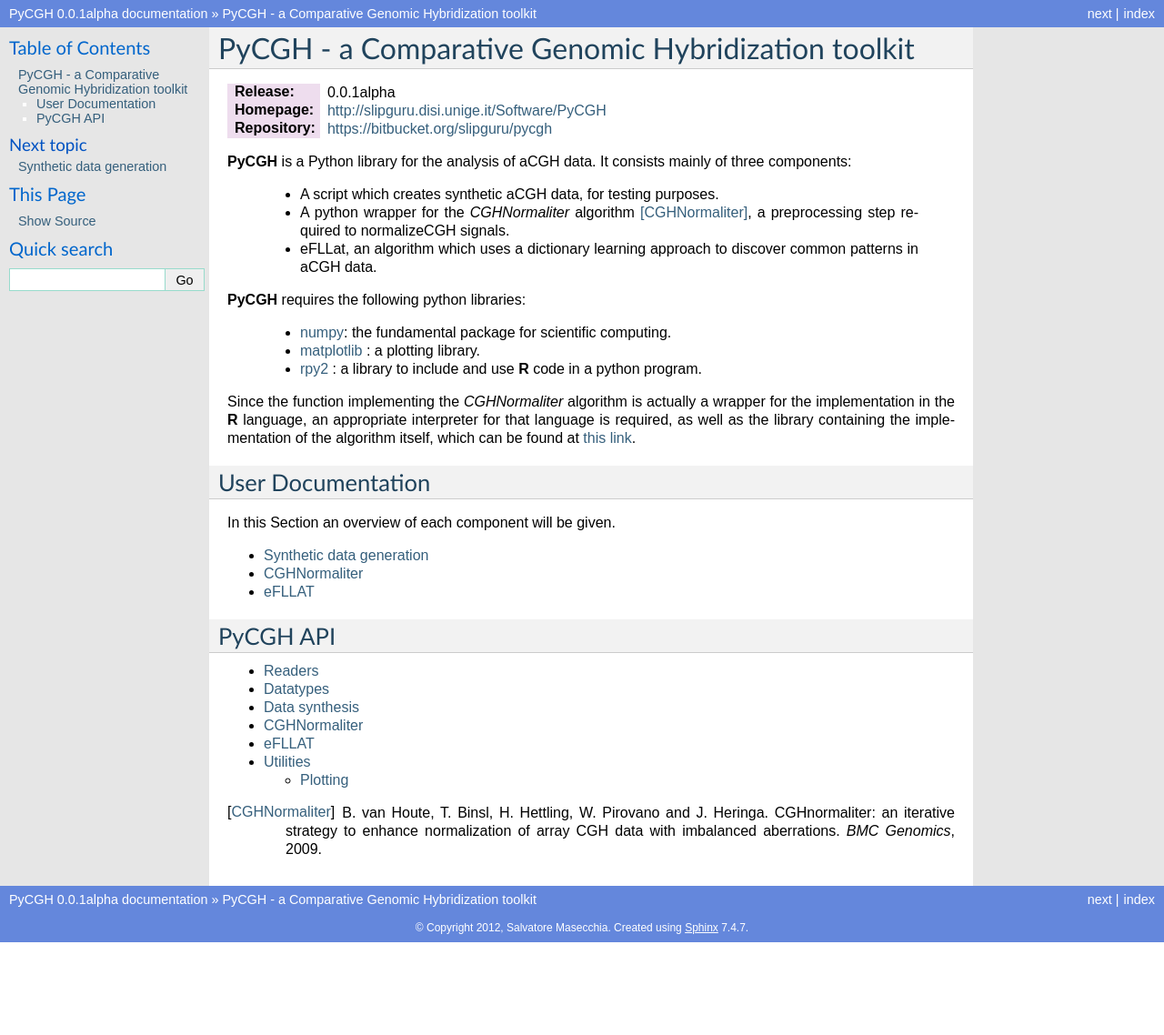
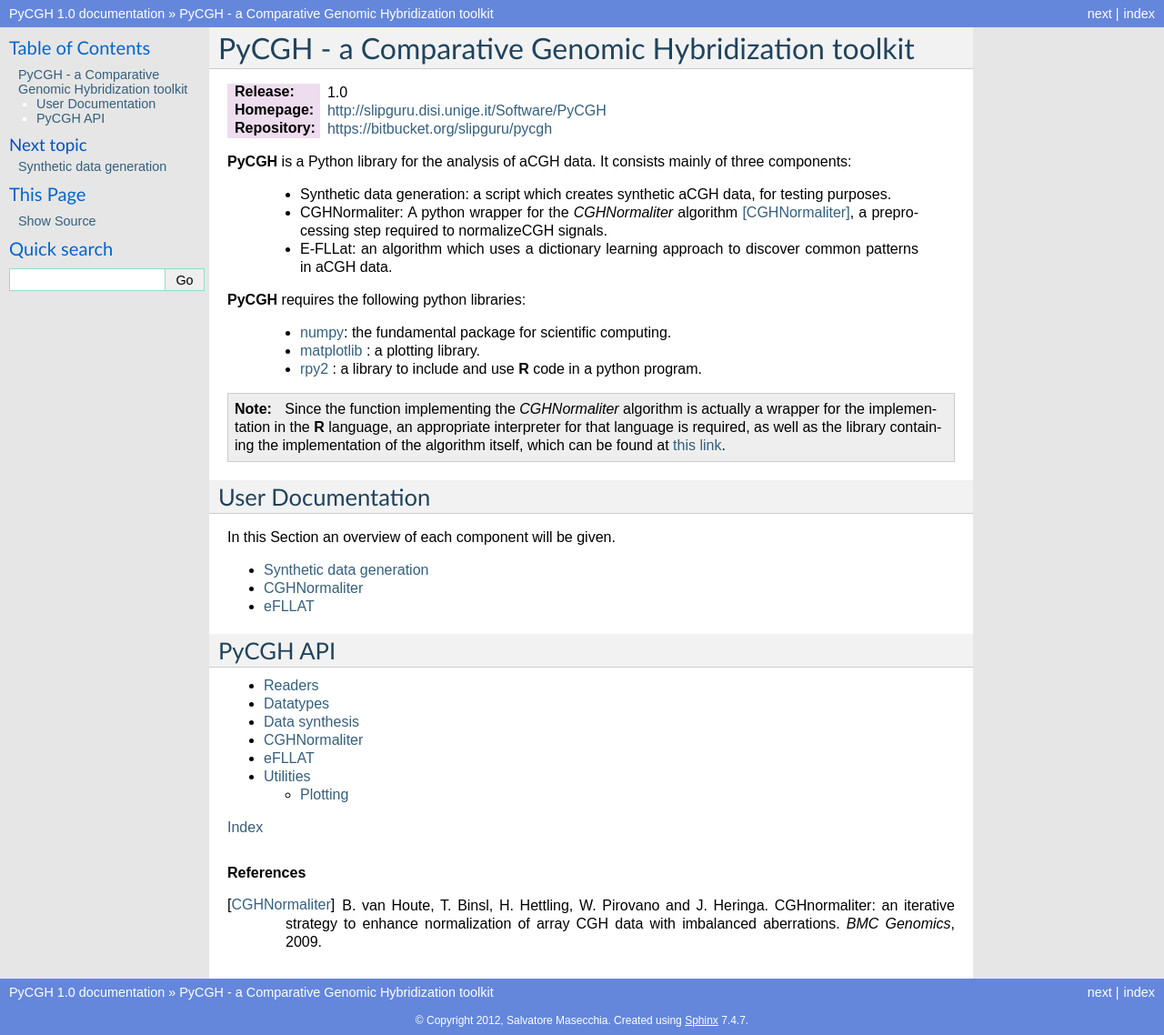
Before and after one commit to slipguru/PyCGH, a Sphinx documentation site: the page built from doc/index.rst, in a window 1280 px wide. Shown: the whole page at 91% size. Built offline with Sphinx 7.4.7, drawn with Linux system fonts in a browser that asks for light colours; formulas are drawn with MathJax 3; before the commit the page ends 1036 px from its top, so only the background shows below that.

```diff
--- a/doc/conf.py
+++ b/doc/conf.py
@@ -193,6 +193,8 @@
 # Output file base name for HTML help builder.
 htmlhelp_basename = 'PyCGHdoc'
 
+pngmath_dvipng_args = ['-gamma 1.5', '-D 110', '-bg', 'Transparent']
+pngmath_latex_preamble = r"\newcommand{\argmin}{\operatornamewithlimits{argmin}}"
 
 # -- Options for LaTeX output --------------------------------------------------
 
@@ -201,7 +203,10 @@
 \usepackage{amsfonts}
 \usepackage{bm}
 
-\DeclareMathOperator*{\argmin}{arg\,min}
+%\DeclareMathOperator*{\argmin}{arg\,min}
+
+\newcommand{\argmin}{\operatornamewithlimits{argmin}}
+
 """
 
 latex_elements = {
--- a/doc/efllat.rst
+++ b/doc/efllat.rst
@@ -27,7 +27,7 @@
 
 Once the configuration file has been created, it is sufficient to launch a script which takes care of running the optimization algorithm and creating plots for each possible choice of parameters: an example of such a script is file ``pycgh/analysis/eFLLAT/main_eFLLAT.py``. This script takes two arguments as input: the first one must be a file containing all aCGH samples arranged in a matrix (a ``numpy`` array), the second one a string identifying the chosen algorithm (besides **eFLLAT**, this package contains the implementation of other algorithms for the segmentation of aCGH data):
 
-.. code-block:: shell
+.. code-block:: bash
 
     $ python main_eFLLAT.py dataset.npz efllat
 
@@ -53,7 +53,7 @@
 
     The original aCGH signals (above) and the reconstruction (below): the 5 groups of samples are each represented by one of the atoms. The denoising is a side-effect of the dictionary learning approach.
 
-
+.. rubric:: References
 
 .. [masecchia13] S\. Masecchia, S. Salzo, A. Barla and A. Verri. A dictionary learning based method for aCGH segmentation. *Proceedings of the European Symposium on Artificial Neural Networks, Computational Intelligence and Machine Learning*, 2013.
 
--- a/doc/index.rst
+++ b/doc/index.rst
@@ -11,9 +11,9 @@
 |project_name| is a Python library for the analysis of aCGH data.
 It consists mainly of three components:
 
- * A script which creates synthetic aCGH data, for testing purposes.
- * A python wrapper for the *CGHNormaliter* algorithm [CGHNormaliter]_, a preprocessing step required to normalizeCGH signals.
- * eFLLat, an algorithm which uses a dictionary learning approach to discover common patterns in aCGH data.
+ * Synthetic data generation: a script which creates synthetic aCGH data, for testing purposes.
+ * CGHNormaliter: A python wrapper for the *CGHNormaliter* algorithm [CGHNormaliter]_, a preprocessing step required to normalizeCGH signals.
+ * E-FLLat: an algorithm which uses a dictionary learning approach to discover common patterns in aCGH data.
 
 |project_name| requires the following python libraries:
 
@@ -21,7 +21,7 @@
   * `matplotlib <http://matplotlib.org/>`_ : a plotting library.
   * `rpy2 <http://rpy.sourceforge.net/>`_ : a library to include and use **R** code in a python program.
 
-Since the function implementing the *CGHNormaliter* algorithm is actually a wrapper for the implementation in the **R** language, an appropriate interpreter for that language is required, as well as the library containing the implementation of the algorithm itself, which can be found at `this link <http://www.bioconductor.org/packages/release/bioc/html/CGHnormaliter.html>`_.
+.. note:: Since the function implementing the *CGHNormaliter* algorithm is actually a wrapper for the implementation in the **R** language, an appropriate interpreter for that language is required, as well as the library containing the implementation of the algorithm itself, which can be found at `this link <http://www.bioconductor.org/packages/release/bioc/html/CGHnormaliter.html>`_.
 
 User Documentation
 ==================
@@ -44,11 +44,13 @@
 
    api.rst
 
+:ref:`genindex`
 
 .. Quick Reference
 .. ---------------
 .. currentmodule:: pycgh
 
 
+.. rubric:: References
 
 .. [CGHNormaliter] B\. van Houte, T. Binsl, H. Hettling, W. Pirovano and J. Heringa. CGHnormaliter: an iterative strategy to enhance normalization of array CGH data with imbalanced aberrations. *BMC Genomics*, 2009.
--- a/pycgh/__init__.py
+++ b/pycgh/__init__.py
@@ -4,7 +4,7 @@
 # Author: Salvatore Masecchia <salvatore.masecchia@disi.unige.it>
 # License: New BSD
 
-__version__ = '0.0.1alpha'
+__version__ = '1.0'
 
 class PyCGHException(RuntimeError):
     pass
```
Also changed, not shown: other parts of doc/efllat.rst (+5 -5 lines), doc/slipGURUTheme/static/logos.png, 2 other files.
